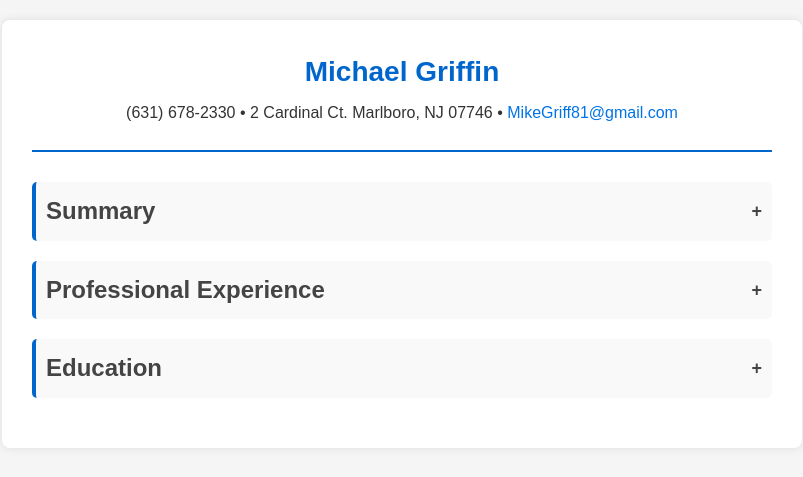
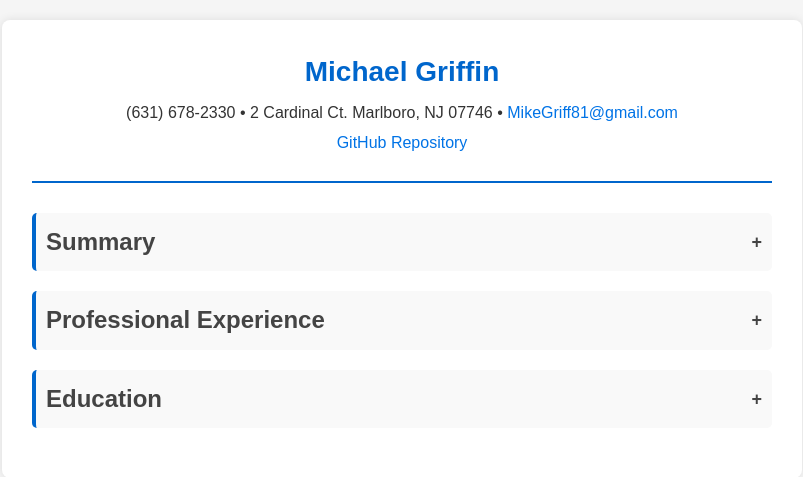
Before and after one commit to GriffAtHome/thegriffinfamily.link, a Flask app: page /resumes/mike in a window 1280 px wide. Shown: the top 477 px of the page, without its empty margins (238-1041 px from the left). Run offline with Flask 3, Linux system fonts and the light colour scheme.

Commit message:
Add github link to index.html

```diff
--- a/app/templates/index.html
+++ b/app/templates/index.html
@@ -11,6 +11,7 @@
         <header>
             <h1>Michael Griffin</h1>
             <p>(631) 678-2330 • 2 Cardinal Ct. Marlboro, NJ 07746 • <a href="mailto:MikeGriff81@gmail.com">MikeGriff81@gmail.com</a></p>
+            <p><a href="https://www.github.com/griffathome/thegriffinfamily.link">GitHub Repository</a></p>
         </header>
 
         <!-- Summary Section -->
```
